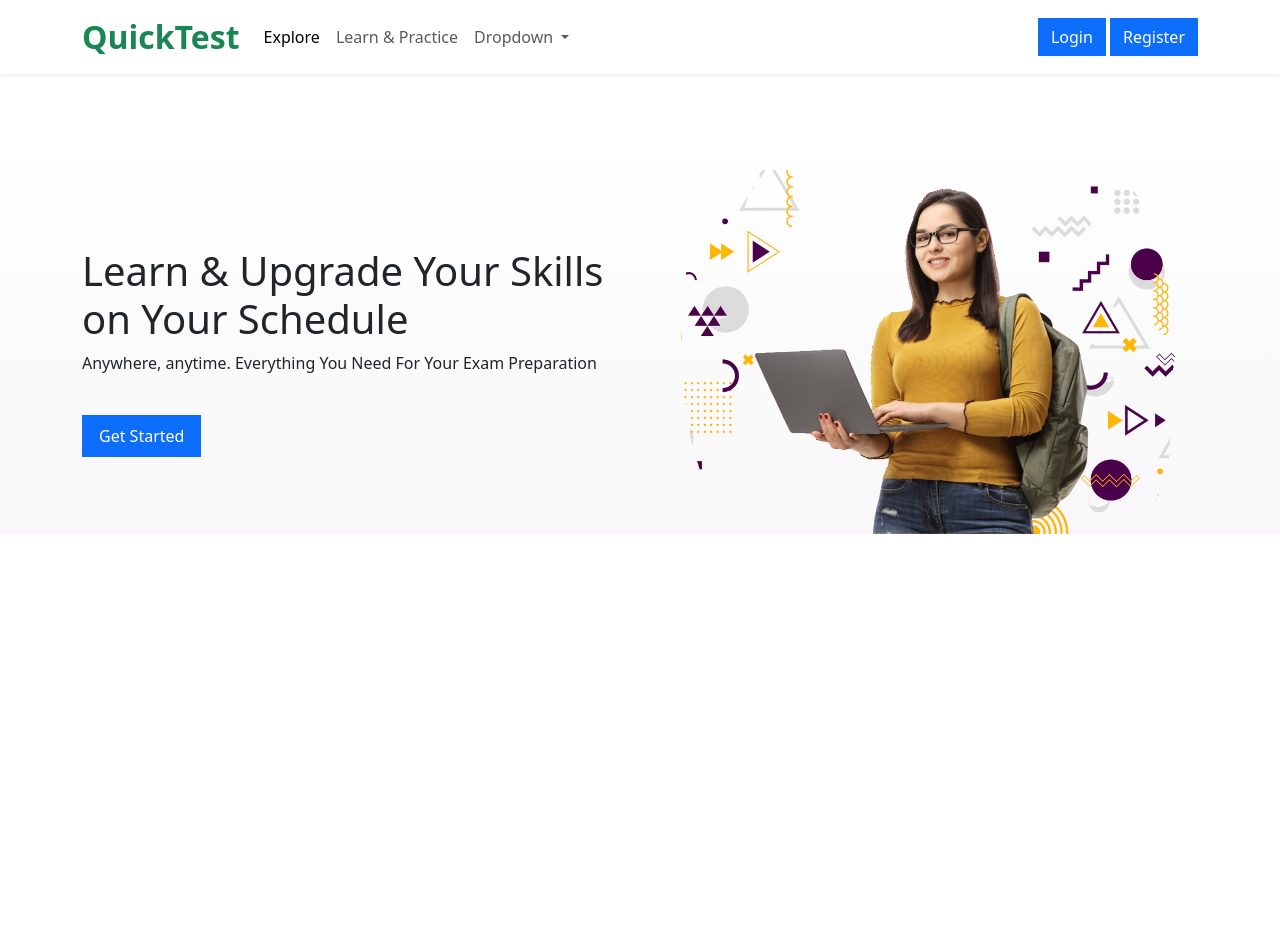
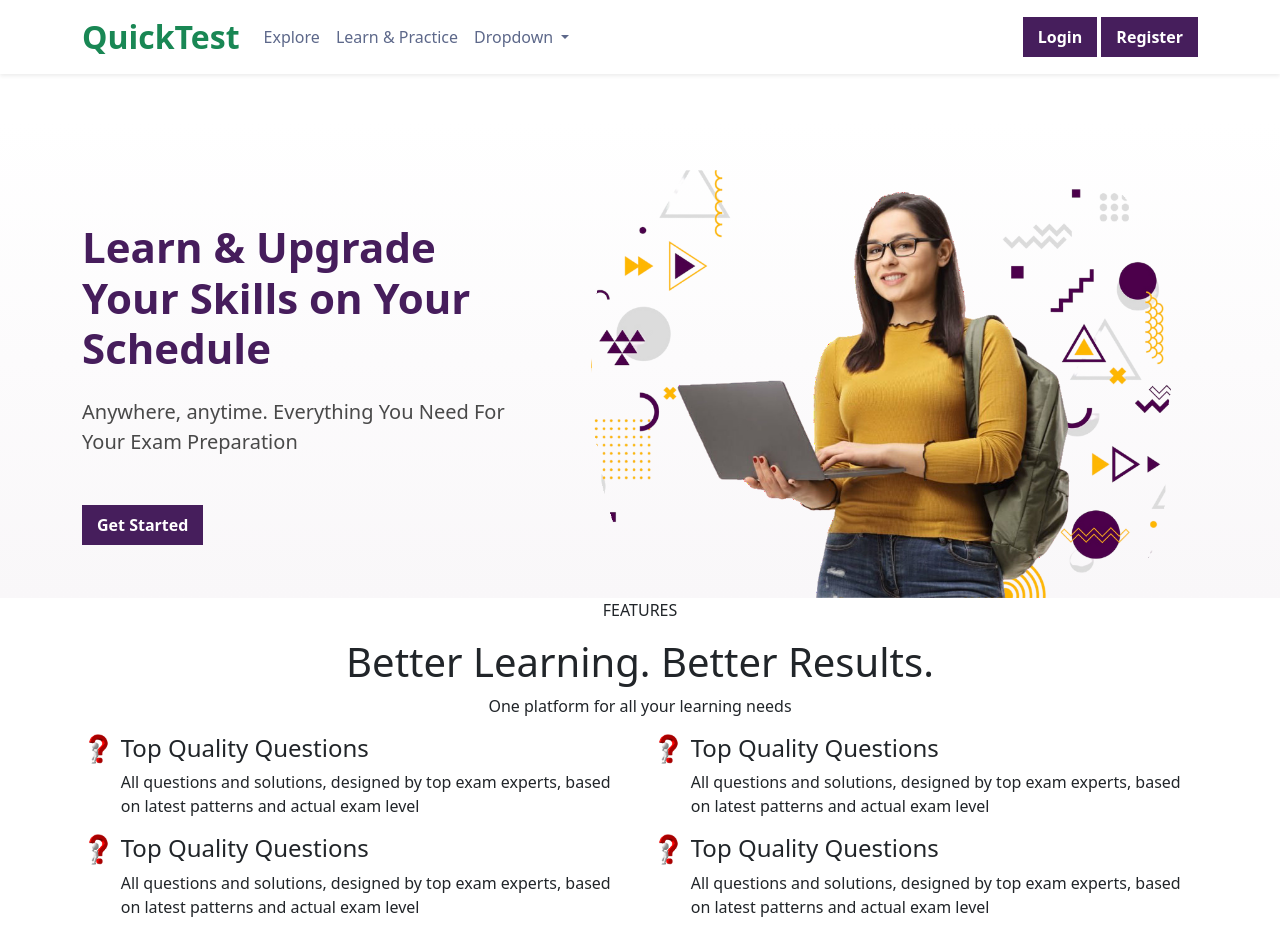
Before and after one commit to ikramulhasan1/Exam-System-Ui, a plain HTML site: page index.html in a window 1280 px wide. Before the commit the page ends 800 px from the top, so only its background shows below. Drawn offline with nearby package versions, Linux system fonts and the light colour scheme.

Commit message:
home page FEATURES section create

```diff
--- a/assets/css/style.css
+++ b/assets/css/style.css
@@ -1,3 +1,39 @@
 .grad {
     background-image: linear-gradient(#FFFFFF, #F9F7F9) !important;
 }
+
+
+:root {
+    --navyBlue: #461E5C;
+    --navyBlueHover: #461D5C;
+    --buttonColor: #FFFFFF;
+    --normalFontSize: 20px !important;
+}
+
+
+.btn {
+    background-color: var(--navyBlue) !important;
+    border-radius: 0px !important;
+    color: var(--buttonColor) !important;
+    border: none !important;
+    padding: 8px 15px !important;
+    text-decoration: none;
+    font-weight: 600;
+}
+
+.navLink {
+    font-size: 16px !important;
+    color: #5d688a !important;
+    font-weight: 500 !important;
+}
+
+.pText {
+    font-size: var(--normalFontSize);
+    color: rgb(73, 73, 73);
+}
+
+.heading {
+    color: #461D5C;
+    font-size: 42px;
+    font-weight: 700;
+}
--- a/index.html
+++ b/index.html
@@ -23,27 +23,27 @@
                 <div class="collapse navbar-collapse" id="navbarSupportedContent">
                     <ul class="navbar-nav me-auto mb-2 mb-lg-0">
                         <li class="nav-item">
-                            <a class="nav-link active" aria-current="page" href="#">Explore</a>
+                            <a class="nav-link active navLink" aria-current="page" href="#">Explore</a>
                         </li>
                         <li class="nav-item">
-                            <a class="nav-link" href="#">Learn & Practice</a>
+                            <a class="nav-link navLink" href="#">Learn & Practice</a>
                         </li>
                         <li class="nav-item dropdown">
-                            <a class="nav-link dropdown-toggle" href="#" role="button" data-bs-toggle="dropdown"
+                            <a class="nav-link dropdown-toggle navLink" href="#" role="button" data-bs-toggle="dropdown"
                                 aria-expanded="false">
                                 Dropdown
                             </a>
                             <ul class="dropdown-menu rounded-0 border">
-                                <li><a class="dropdown-item" href="#">Action</a></li>
-                                <li><a class="dropdown-item" href="#">Another action</a></li>
+                                <li><a class="dropdown-item navLink" href="#">Action</a></li>
+                                <li><a class="dropdown-item navLink" href="#">Another action</a></li>
 
                             </ul>
                         </li>
 
                     </ul>
                     <div>
-                        <a href="#" class="btn btn-primary rounded-0">Login</a>
-                        <a href="#" class="btn btn-primary rounded-0">Register</a>
+                        <a href="#" class="btn">Login</a>
+                        <a href="#" class="btn">Register</a>
                     </div>
                 </div>
             </div>
@@ -51,25 +51,85 @@
     </header>
 
     <main>
-        <!-- Carosel -->
+        <!-- Cover section -->
         <section class="grad">
             <div class="container pt-5">
                 <div class="row  ">
-                    <div class="col-lg-6 d-flex align-items-start justify-content-center flex-column">
-                        <h1>Learn & Upgrade
-                            Your Skills on Your Schedule</h1>
-                        <p>Anywhere, anytime. Everything You Need For Your Exam Preparation</p>
+                    <div class="col-lg-5 d-flex align-items-start justify-content-center flex-column">
+                        <span class="">
+                            <h1 class="m-0 heading">Learn & Upgrade</h1>
+                            <h1 class="m-0 heading">Your Skills on Your</h1>
+                            <h1 class="m-0 heading">Schedule</h1>
+                        </span>
+                        <p class="my-4 pText">Anywhere, anytime. Everything You Need For Your Exam Preparation</p>
                         <div class="mt-12 flex flex-wrap">
                             <div class=" mt-4 sm:mt-0 md:mt-4 lg:mt-0">
-                                <a href="#" class="btn btn-primary rounded-0 text-white px-3 py-2 text-decoration-none">
+                                <a href="#" class="btn">
                                     Get Started
                                 </a>
                             </div>
                         </div>
 
                     </div>
-                    <div class="col-lg-6 align-items-center">
+                    <div class="col-lg-7 align-items-center">
                         <img class="img-fluid" src="./assets/img/cover.png" alt="" srcset="">
+                    </div>
+                </div>
+            </div>
+        </section>
+
+        <section class="container">
+            <div class=" text-center">
+                <p>FEATURES</p>
+                <h1>Better Learning. Better Results.</h1>
+                <p>One platform for all your learning needs</p>
+            </div>
+
+            <div class="">
+                <div class="row">
+                    <div class="col-lg-6 d-flex align-items-start">
+                        <div class="me-2">
+                            <img src="./assets/img/feture/man-with-question-01.png" class="img-fluid" width="48px"
+                                height="48px" srcset="">
+                        </div>
+                        <div class="">
+                            <h4 class="">Top Quality Questions</h4>
+                            <p>All questions and solutions, designed by top exam experts, based on latest patterns and
+                                actual exam level</p>
+                        </div>
+                    </div>
+                    <div class="col-lg-6 d-flex align-items-start">
+                        <div class="me-2">
+                            <img src="./assets/img/feture/man-with-question-01.png" class="img-fluid" width="48px"
+                                height="48px" srcset="">
+                        </div>
+                        <div class="">
+                            <h4 class="">Top Quality Questions</h4>
+                            <p>All questions and solutions, designed by top exam experts, based on latest patterns and
+                                actual exam level</p>
+                        </div>
+                    </div>
+                    <div class="col-lg-6 d-flex align-items-start">
+                        <div class="me-2">
+                            <img src="./assets/img/feture/man-with-question-01.png" class="img-fluid" width="48px"
+                                height="48px" srcset="">
+                        </div>
+                        <div class="">
+                            <h4 class="">Top Quality Questions</h4>
+                            <p>All questions and solutions, designed by top exam experts, based on latest patterns and
+                                actual exam level</p>
+                        </div>
+                    </div>
+                    <div class="col-lg-6 d-flex align-items-start">
+                        <div class="me-2">
+                            <img src="./assets/img/feture/man-with-question-01.png" class="img-fluid" width="48px"
+                                height="48px" srcset="">
+                        </div>
+                        <div class="">
+                            <h4 class="">Top Quality Questions</h4>
+                            <p>All questions and solutions, designed by top exam experts, based on latest patterns and
+                                actual exam level</p>
+                        </div>
                     </div>
                 </div>
             </div>
```
Also changed, not shown: assets/img/feture/man-with-question-01.png (added).
